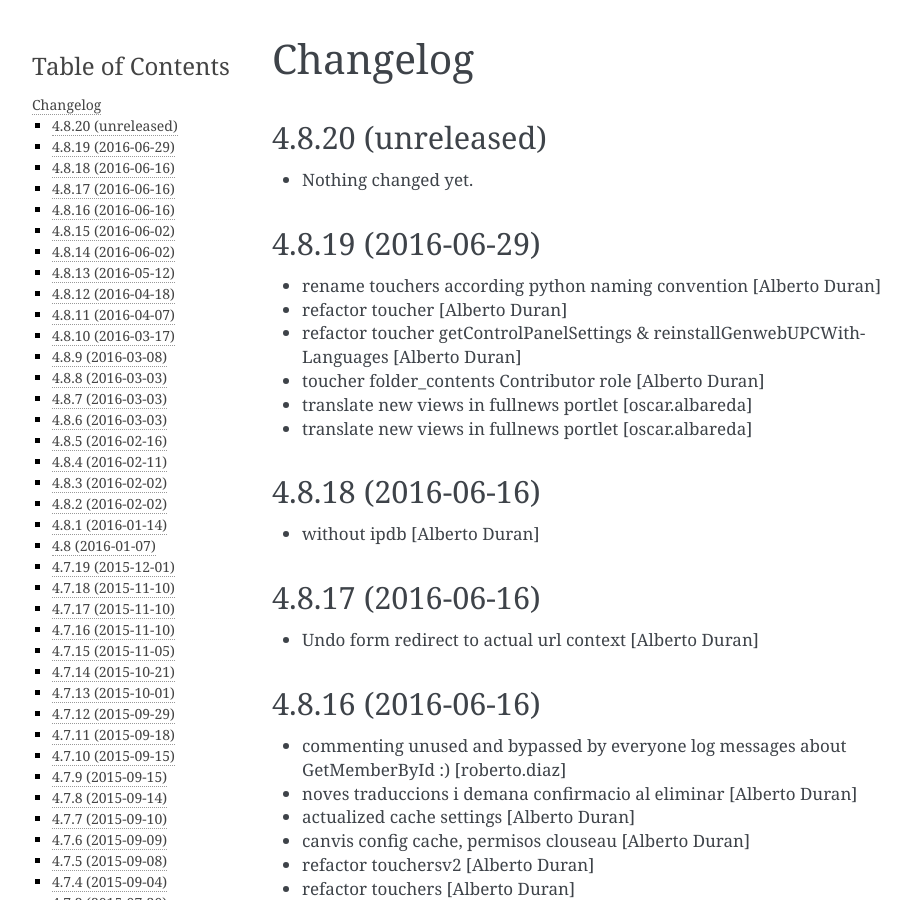
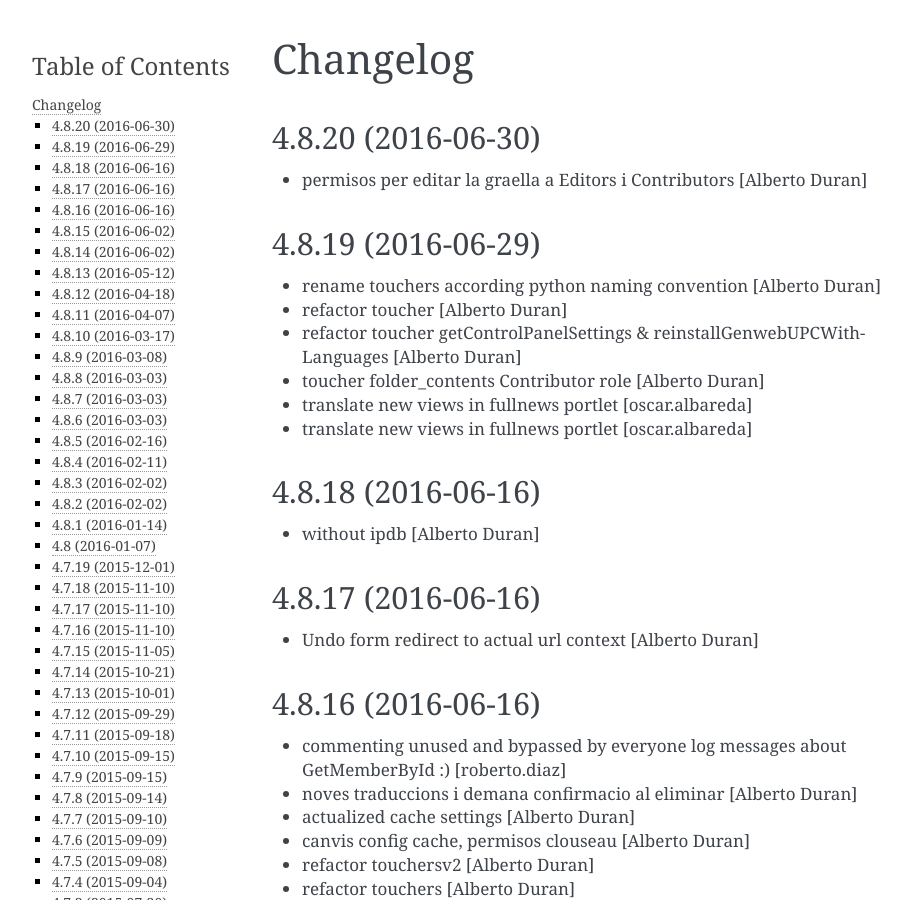
Before and after one commit to UPCnet/genweb.core, a Sphinx documentation site: the page built from docs/HISTORY.rst, in a window 1280 px wide and 900 px high. Shown: the whole window, without its empty margins (148-1059 px from the left). Built offline with Sphinx 7.4.7, drawn with Linux system fonts in a browser that asks for light colours.

Commit message:
Preparing release 4.8.20

```diff
--- a/docs/HISTORY.rst
+++ b/docs/HISTORY.rst
@@ -1,11 +1,10 @@
 Changelog
 =========
 
-4.8.20 (unreleased)
+4.8.20 (2016-06-30)
 -------------------
 
-- Nothing changed yet.
-
+* permisos per editar la graella a Editors i Contributors [Alberto Duran]
 
 4.8.19 (2016-06-29)
 -------------------
--- a/setup.py
+++ b/setup.py
@@ -1,7 +1,7 @@
 from setuptools import setup, find_packages
 import os
 
-version = '4.8.20.dev0'
+version = '4.8.20'
 
 README = open('README.rst').read()
 HISTORY = open(os.path.join('docs', 'HISTORY.rst')).read()
```
